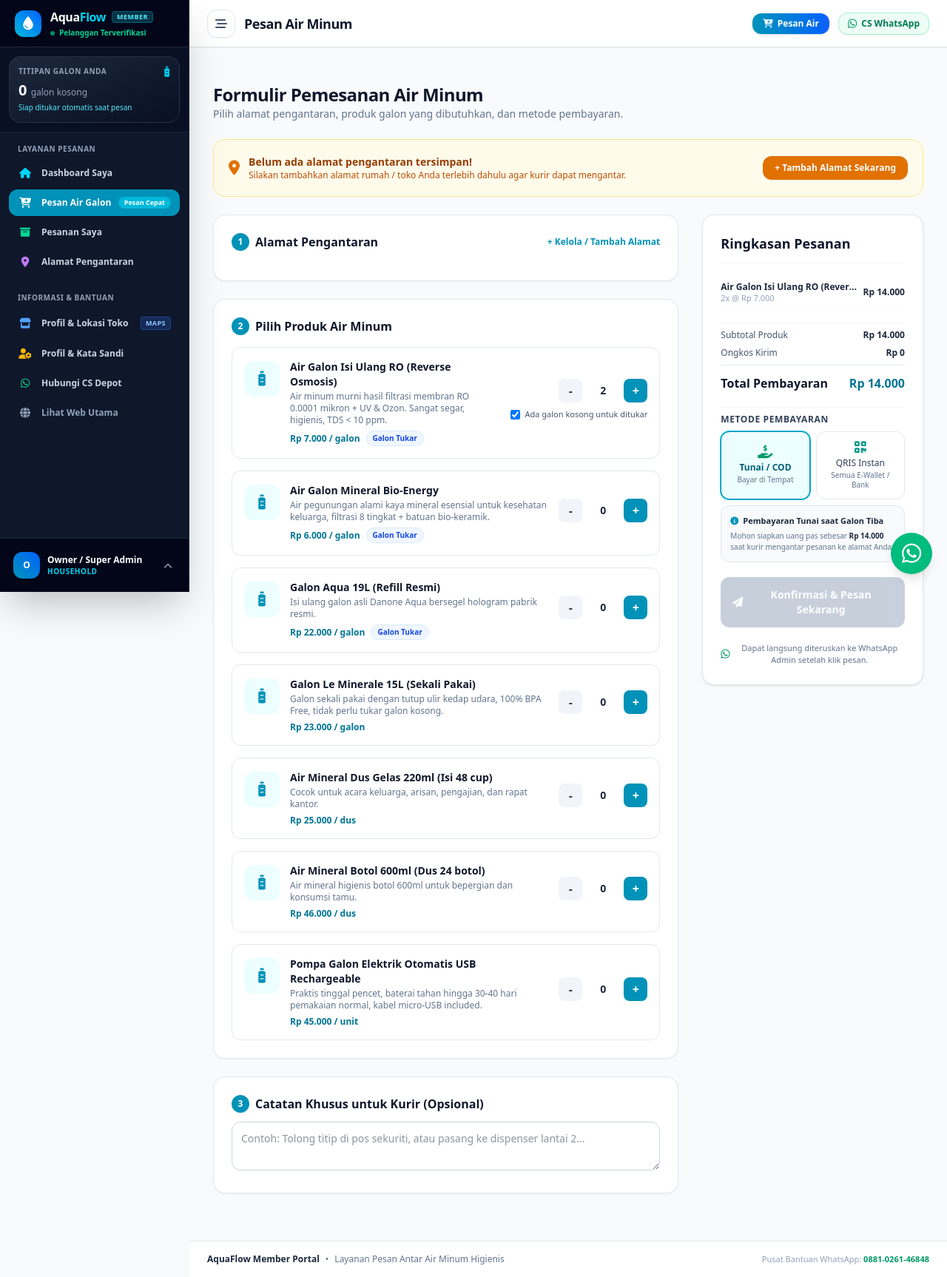
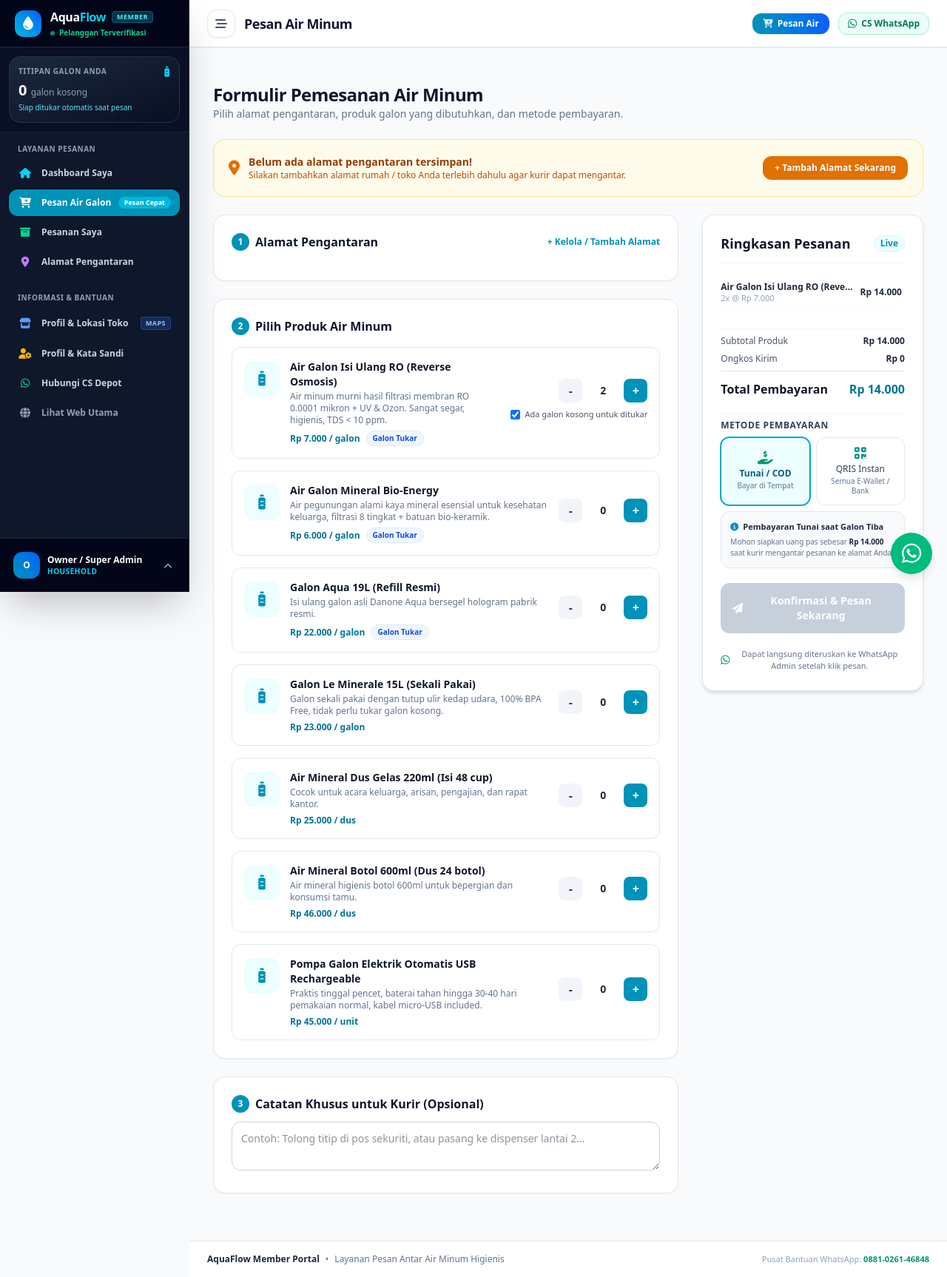
Before and after one commit to aldopandiangan998-art/water-delivery-management-system, a Laravel app: page /customer/orders/create in a window 1280 px wide. Shown: the whole page at 74% size. Run offline with Laravel 12, Linux system fonts and the light colour scheme; a user stored in the database is signed in; data comes from the database, SQL or seed files in the repository; style sheets or scripts are compiled from the project's sources.

Commit message:
fix: make order summary sticky and follow scroll on order creation page

```diff
--- a/resources/views/customer/orders/create.blade.php
+++ b/resources/views/customer/orders/create.blade.php
@@ -33,7 +33,7 @@
     <form method="POST" action="{{ route('customer.orders.store') }}" @submit="handleSubmit">
         @csrf
 
-        <div class="grid grid-cols-1 lg:grid-cols-12 gap-8">
+        <div class="grid grid-cols-1 lg:grid-cols-12 gap-8 items-start">
             <!-- Left col: Address & Products Selection -->
             <div class="lg:col-span-8 space-y-6">
 
@@ -139,13 +139,16 @@
                 </div>
             </div>
 
-            <!-- Right col: Order Summary & Checkout -->
-            <div class="lg:col-span-4 space-y-6">
-                <div class="bg-white p-6 rounded-2xl border border-slate-200 shadow-sm sticky top-24 space-y-5">
-                    <h2 class="font-black text-lg text-slate-900 border-b border-slate-100 pb-3">Ringkasan Pesanan</h2>
+            <!-- Right col: Order Summary & Checkout (Sticky Follows Scroll) -->
+            <div class="lg:col-span-4 lg:sticky lg:top-20 z-10">
+                <div class="bg-white p-6 rounded-2xl border border-slate-200 shadow-md space-y-5 max-h-[calc(100vh-6rem)] overflow-y-auto custom-sidebar-scroll">
+                    <h2 class="font-black text-lg text-slate-900 border-b border-slate-100 pb-3 flex items-center justify-between">
+                        <span>Ringkasan Pesanan</span>
+                        <span class="text-xs font-bold text-cyan-600 bg-cyan-50 px-2 py-0.5 rounded-full border border-cyan-100">Live</span>
+                    </h2>
 
                     <!-- Items breakdown in summary -->
-                    <div class="space-y-2 text-xs">
+                    <div class="space-y-2 text-xs max-h-48 overflow-y-auto custom-sidebar-scroll pr-1">
                         <template x-for="item in cartItems" :key="item.product_id">
                             <div class="flex justify-between items-center py-1 border-b border-slate-50">
                                 <div class="overflow-hidden pr-2">
```
Also changed, not shown: 3 other files.
